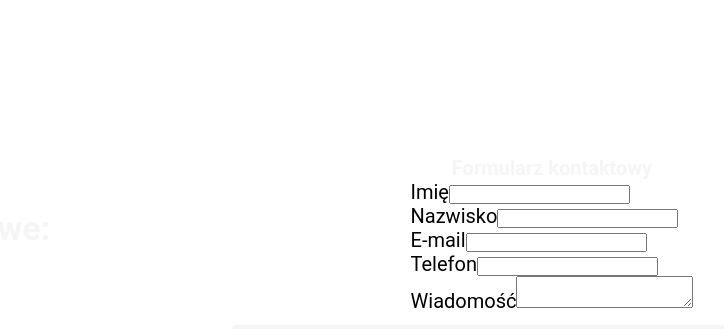
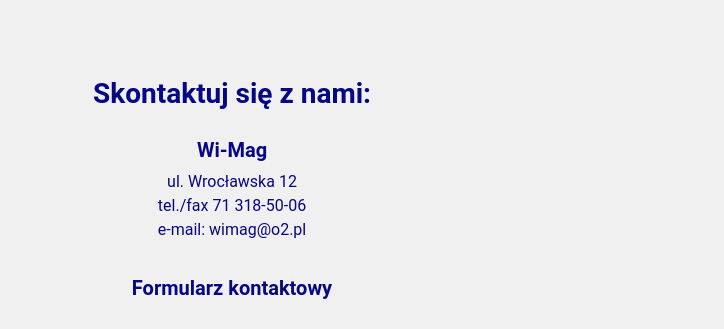
Before and after one commit to DariuszLegizynski/giwmag, a Vue app: page / in a window 1280 px wide. Shown: the part 3624-3953 px from the top of the page, without its empty margins (408-1132 px from the left). Built offline with nearby package versions, Linux system fonts and the light colour scheme.

Commit message:
add style

```diff
--- a/src/components/Footer.vue
+++ b/src/components/Footer.vue
@@ -1,37 +1,37 @@
 <template>
   <article class="footer">
-    <section class="footer__address">
-      <h1>Dane Kontaktowe:</h1>
+    <section class="footer__section">
+      <h1>Skontaktuj się z nami:</h1>
       <h3>Wi-Mag</h3>
       <p>ul. Wrocławska 12</p>
       <p>tel./fax 71 318-50-06</p>
       <p>e-mail: wimag@o2.pl</p>
     </section>
-    <section class="footer__contact">
+    <section class="footer__section">
       <h3>Formularz kontaktowy</h3>
-      <form>
-        <div>
+      <form class="footer__form">
+        <div class="footer__form__item">
           <label>Imię</label>
           <input />
         </div>
-        <div>
+        <div class="footer__form__item">
           <label>Nazwisko</label>
           <input />
         </div>
-        <div>
+        <div class="footer__form__item">
           <label>E-mail</label>
           <input required />
         </div>
-        <div>
+        <div class="footer__form__item">
           <label>Telefon</label>
           <input />
         </div>
-        <div>
+        <div class="footer__form__item item--message">
           <label>Wiadomość</label>
           <textarea required />
         </div>
       </form>
-      <button class="btn">Wyślij</button>
+      <button class="btn btn--highlight">Wyślij</button>
     </section>
   </article>
 </template>
@@ -41,31 +41,75 @@ export default {}
 </script>
 
 <style lang="scss" scoped>
+@import '@/styles/scss/_general.scss';
+
 .footer {
-  margin: 10rem 0;
+  padding: 2rem 0;
   display: grid;
-  grid-template-columns: 1fr 1fr;
+  grid-template-columns: 1fr;
+  grid-template-rows: 12rem 1fr;
+  align-items: center;
+  background-color: $color-grey-light;
 
-  &__address {
+  &__section {
     display: grid;
     grid-template-columns: 1fr;
     align-content: center;
     justify-items: center;
+
+    & > h1 {
+      font-size: $font-size-28;
+      margin-bottom: 1rem;
+    }
+
+    & > h3 {
+      margin-bottom: 0.4rem;
+    }
+
+    & > * {
+      color: $color-primary;
+    }
+
+    & .btn {
+      border-radius: 0px;
+      margin: 0;
+    }
+
+    & > * {
+      color: $color-primary;
+    }
   }
 
-  &__contact {
-    display: grid;
-    grid-template-columns: 1fr;
-    align-content: center;
-    justify-items: center;
+  &__form {
+    padding: 1rem;
+
+    &__item {
+      display: grid;
+      grid-template-columns: 1fr 8rem;
+      align-items: center;
+      justify-items: stretch;
+      column-gap: 1rem;
+    }
   }
 }
 
-@media only screen and (max-width: 640px) {
-  .footer {
-    display: flex;
-    flex-direction: column;
-    align-items: center;
+.item--message {
+  grid-template-columns: 1fr;
+  grid-template-rows: auto auto;
+  justify-items: center;
+  margin-top: 0.8rem;
+
+  & > textarea {
+    width: 100%;
+    height: 4rem;
   }
 }
+
+// @media only screen and (min-width: 640px) {
+//   .footer {
+//     display: flex;
+//     flex-direction: column;
+//     align-items: center;
+//   }
+// }
 </style>
--- a/src/components/ProductPros.vue
+++ b/src/components/ProductPros.vue
@@ -113,9 +113,9 @@ export default {
     display: grid;
     grid-template-columns: 1fr;
     grid-template-rows: auto auto;
-    row-gap: 0.4rem;
+    row-gap: 1rem;
     justify-items: center;
-    padding: 3rem 1rem 1rem 1rem;
+    padding: 2rem 1rem 1rem 1rem;
     margin: 1rem;
     text-align: center;
     border-radius: 2px;
--- a/src/styles/scss/_general.scss
+++ b/src/styles/scss/_general.scss
@@ -34,6 +34,10 @@ html {
   scroll-behavior: smooth;
 }
 
+body {
+  background-color: $color-white;
+}
+
 * {
   -webkit-font-smoothing: antialiased;
   -moz-osx-font-smoothing: grayscale;
--- a/src/styles/scss/_variables.scss
+++ b/src/styles/scss/_variables.scss
@@ -13,6 +13,7 @@ $color-reserve-5: hsl(331, 71%, 56%);
 $color-contrast-1: hsl(9, 71%, 56%);
 
 $color-white: hsl(0, 0%, 96%);
+$color-grey-light: hsl(0, 0%, 94%);
 $color-black: hsl(240, 20%, 3%);
 
 $color-border: hsla(0, 0%, 4%, 0.1);
@@ -40,6 +41,7 @@ $font-size-16: 0.8rem;
 $font-size-18: 0.9rem;
 $font-size-20: 1rem;
 $font-size-24: 1.2rem;
+$font-size-28: 1.4rem;
 $font-size-30: 1.5rem;
 $font-size-34: 1.7rem;
 $font-size-48: 2.4rem;
```
